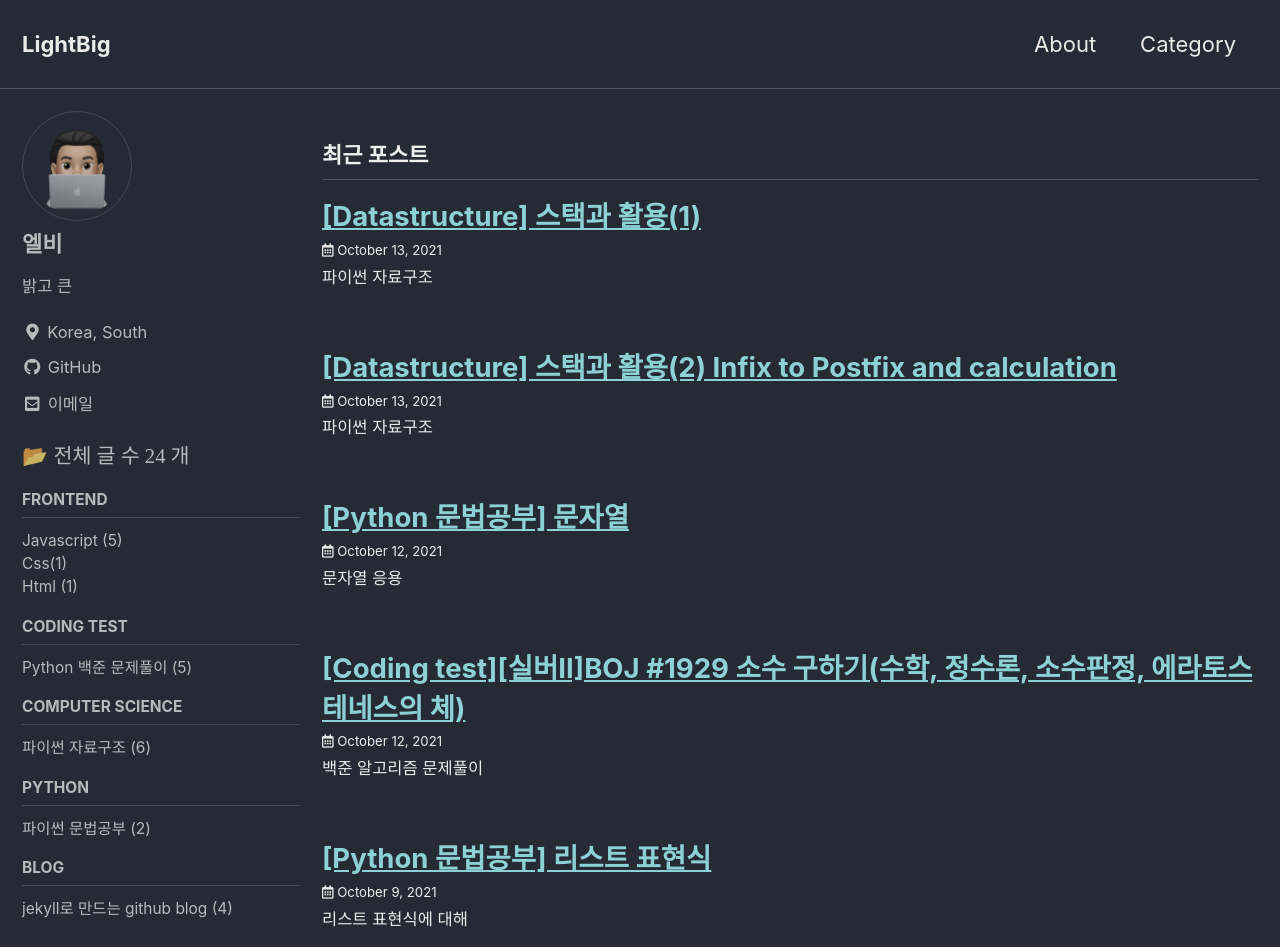
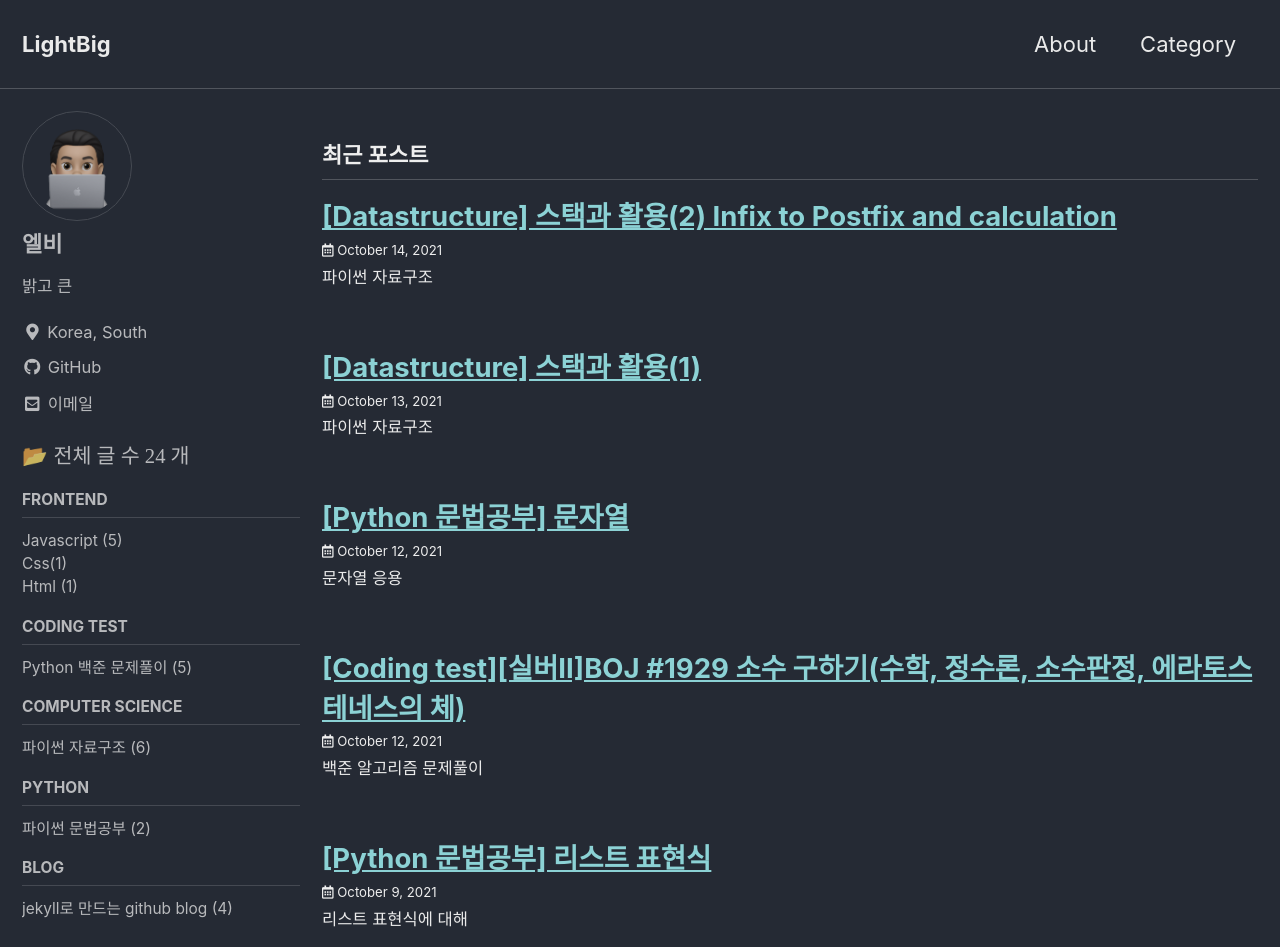
Before and after one commit to koreanddinghwan/koreanddinghwan.github.io, a Jekyll site: the page built from index.html, in a window 1280 px wide and 1302 px high, cut to the strip 0-947 px from the top of the window. Built offline with Jekyll 4.4.1, drawn with Linux system fonts in a browser that asks for light colours; cached includes are drawn as plain includes; the list of posts is cut into pages by our own code.

Commit message:
Update 2021-10-13-stack-cal.md

```diff
--- a/_posts/CS/datastructure/2021-10-13-stack-cal.md
+++ b/_posts/CS/datastructure/2021-10-13-stack-cal.md
@@ -15,8 +15,8 @@ tags:
 toc: true
 toc_sticky: true
 
-date: 2021-10-13
-last_modified_at: 2021-10-13
+date: 2021-10-14
+last_modified_at: 2021-10-14
 ---
 # Infix, postfix
 
```
